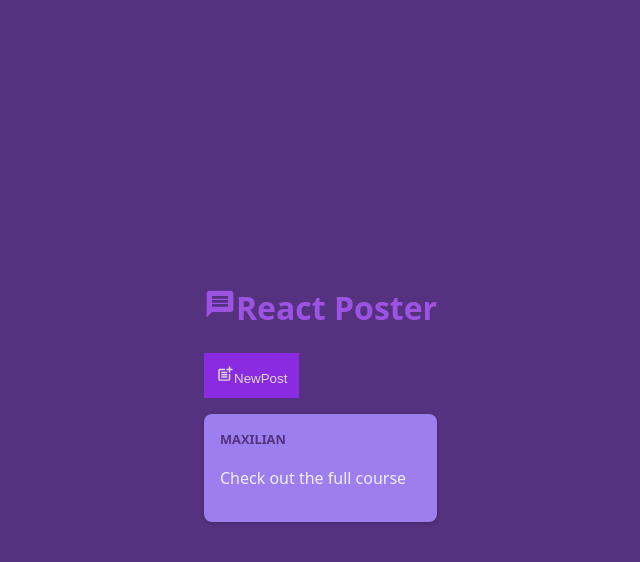
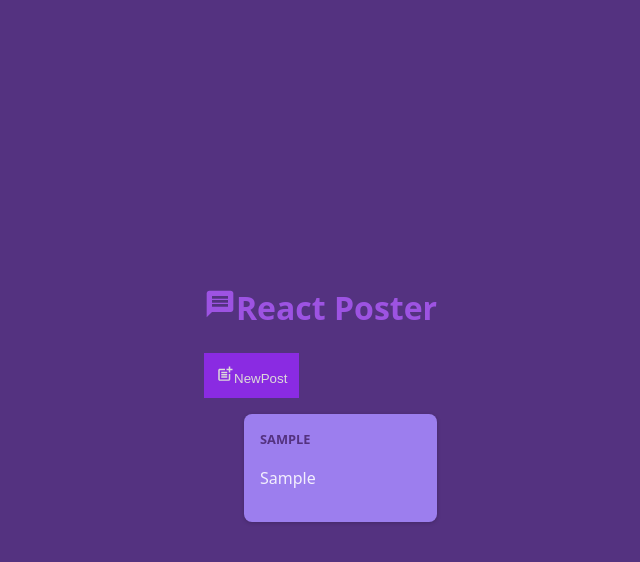
Before and after one commit to Dev-Omorh/first-react, a React (Vite) app: page / in a window 1280 px wide. Both pictures are taken after typing "Sample", "Sample" into the empty fields and a click on the button "Submit". Shown: the top 562 px of the page, without its empty margins (276-916 px from the left). Built offline with nearby package versions, Linux system fonts and the light colour scheme; no server answers.

Commit message:
feat: implement post fetching and conditional rendering in PostsList component

```diff
--- a/src/components/PostsList.jsx
+++ b/src/components/PostsList.jsx
@@ -5,9 +5,17 @@ import Modal from "./Modal";
 import { useState } from "react";
 
 function PostsList({ isPosting, onStopPosting }) {
+  fetch("https//localhost:8080/posts");
   const [posts, setPosts] = useState([]);
 
   function addPostHandler(postData) {
+    fetch("http://localhost:8080/posts", {
+      method: "POST",
+      body: JSON.stringify(postData),
+      header: {
+        "Content-Type": "application/json",
+      },
+    });
     setPosts((existingPosts) => [postData, ...existingPosts]);
   }
 
@@ -19,9 +27,20 @@ function PostsList({ isPosting, onStopPosting }) {
         </Modal>
       )}
 
-      <div className={classes.post}>
-        <Post author="Maxilian" body="Check out the full course" />
-      </div>
+      {posts.length > 0 && (
+        <ul className={classes.post}>
+          {posts.map((post) => (
+            <Post key={post.body} author={post.author} body={post.body} />
+          ))}
+        </ul>
+      )}
+
+      {posts.length === 0 && (
+        <div style={{ textAlign: "center", color: "white" }}>
+          <h2>There are no posts yet.</h2>
+          <p>Start adding some!</p>
+        </div>
+      )}
     </>
   );
 }
```
